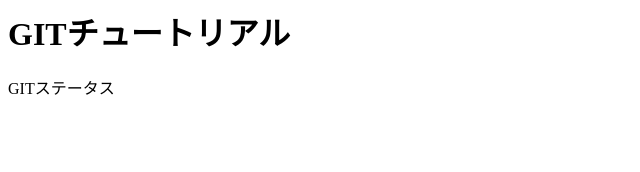
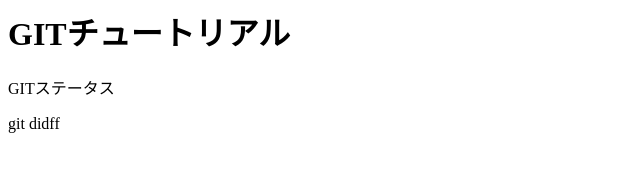
Before and after one commit to mikito-hara/git_text, a plain HTML site: page index.html in a window 1280 px wide. Shown: the full height of the page, 0-640 px from the left. Drawn offline with Linux system fonts and the light colour scheme.

Commit message:
git commit addition

```diff
--- a/index.html
+++ b/index.html
@@ -1,2 +1,3 @@
 <h1>GITチュートリアル</h1>
 <p>GITステータス</p>
+<p>git didff</p>
```
